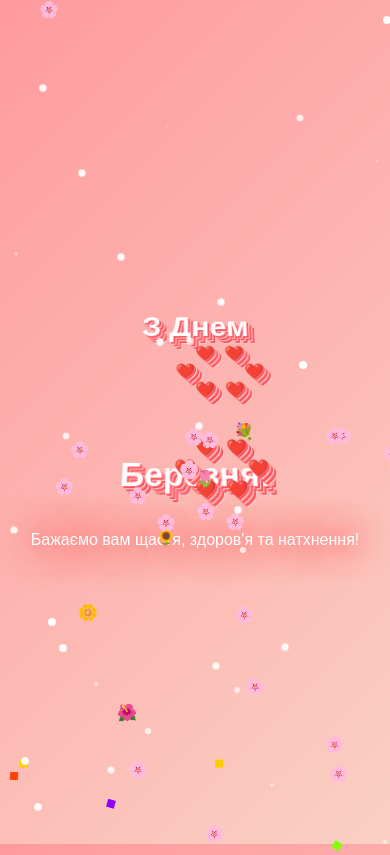
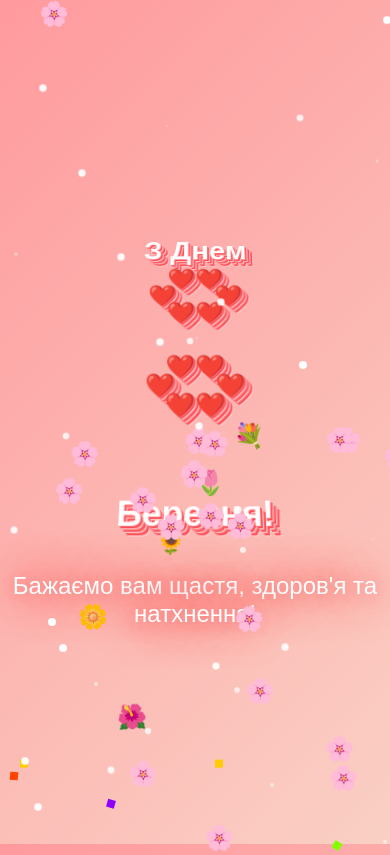
Before and after one commit to Demetrius20225/mart8, a plain HTML site: page index.html in a window 390 px wide. Shown: the top 855 px of the page. Drawn offline with Linux system fonts and the light colour scheme.

Commit message:
Update index.html

```diff
--- a/index.html
+++ b/index.html
@@ -152,30 +152,12 @@
         }
 
         /* Медіа-запити для мобільних пристроїв */
-        @media (max-width: 768px) {
+          @media (max-width: 768px) {
             h1 {
                 font-size: 3rem;
             }
-
             .text-3d {
                 font-size: 3rem;
-            }
-
-            .eight {
-                width: 80px;
-                height: 140px;
-            }
-
-            .eight .heart {
-                font-size: 1.2rem;
-            }
-
-            .flower {
-                font-size: 1.2rem;
-            }
-
-            .glow {
-                font-size: 1.2rem;
             }
         }
 
@@ -184,26 +166,8 @@
                 font-size: 2rem;
                 flex-direction: column;
             }
-
             .text-3d {
                 font-size: 2rem;
-            }
-
-            .eight {
-                width: 60px;
-                height: 100px;
-            }
-
-            .eight .heart {
-                font-size: 1rem;
-            }
-
-            .flower {
-                font-size: 1rem;
-            }
-
-            .glow {
-                font-size: 1rem;
             }
         }
     </style>
```
